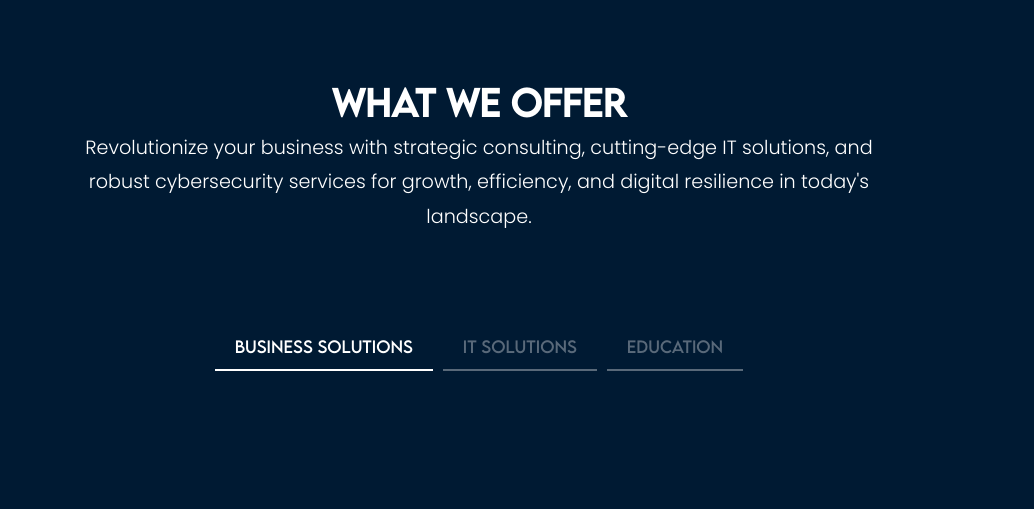
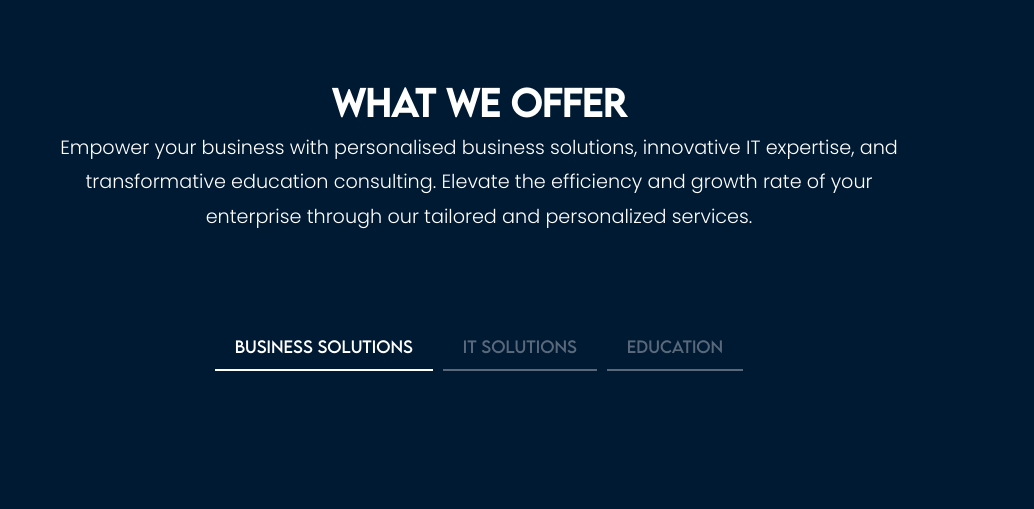
Before and after one commit to SAZGENIX/home, a plain HTML site: page index.html in a window 1280 px wide. Shown: the part 3600-4109 px from the top of the page, without its empty margins (161-1195 px from the left). Drawn offline with nearby package versions, Linux system fonts and the light colour scheme.

Commit message:
changed what we offer sub heading

```diff
--- a/index.html
+++ b/index.html
@@ -368,10 +368,7 @@
     <header class="text-center">
       <h2 style="color: white; font-family: 'lemon-medium';">What We Offer</h2>
       <div class="row">
-        <p class="lead col-lg-8 mx-auto" style="font-family: 'poppins';">Revolutionize your business with strategic
-          consulting, cutting-edge IT
-          solutions, and robust cybersecurity services for growth, efficiency, and digital resilience in today's
-          landscape.</p>
+        <p class="lead col-lg-8 mx-auto" style="font-family: 'poppins';">Empower your business with personalised business solutions, innovative IT expertise, and transformative education consulting. Elevate the efficiency and growth rate of your enterprise through our tailored and personalized services.</p>
       </div>
     </header>
     <ul class="filterList">
```
